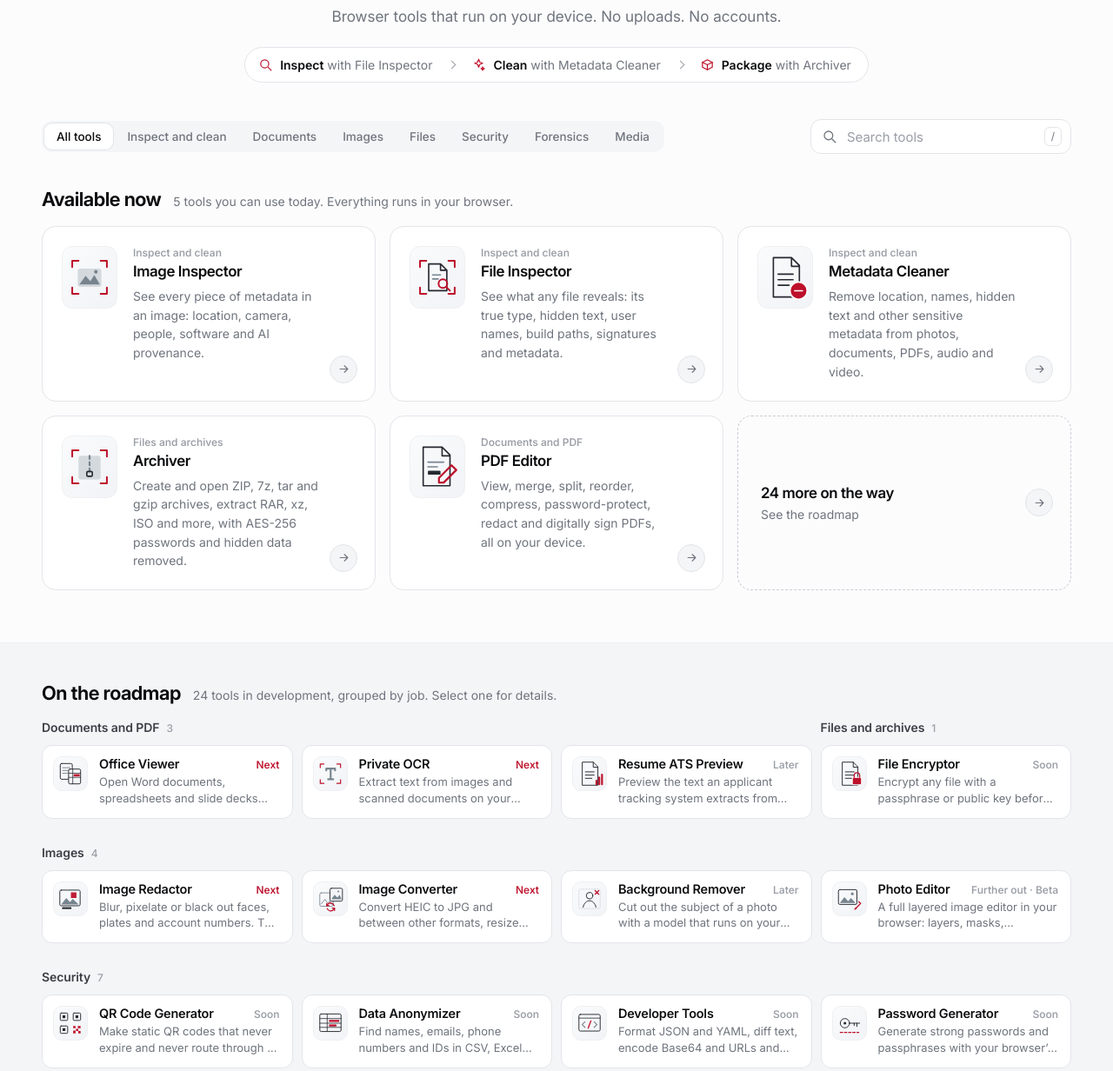
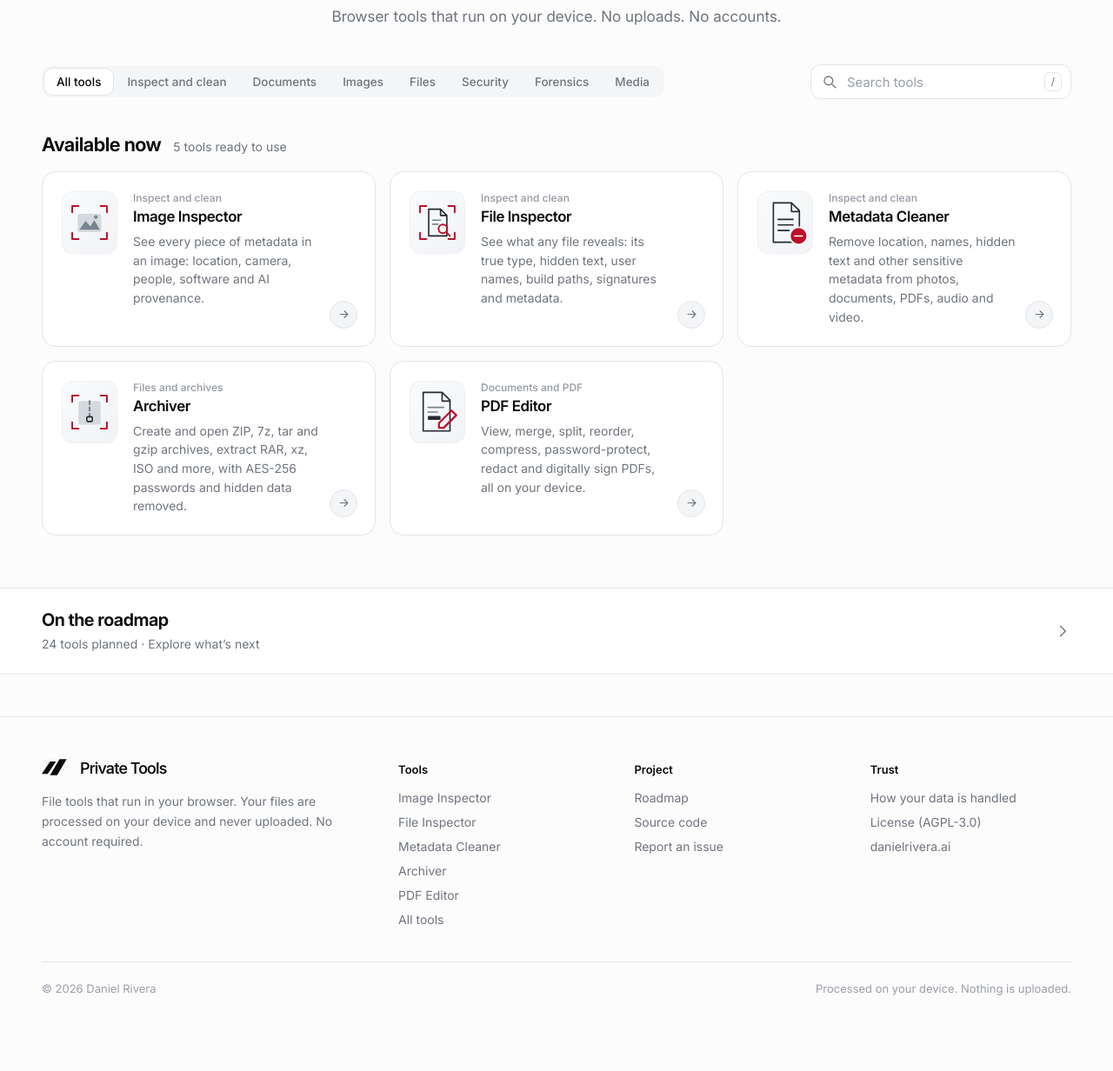
Before and after one commit to rivera-daniel/private-tools, a website: page site/tools/index.html in a window 1280 px wide. Shown: the part 167-1399 px from the top of the page at 87% size. After the commit the page ends 1342 px from the top, so only its background shows below. Drawn offline with Linux system fonts and the light colour scheme.

Commit message:
Simplify the catalog and collapse the growing roadmap

```diff
--- a/site/tools/assets/app.js
+++ b/site/tools/assets/app.js
@@ -88,7 +88,6 @@ const groupName = Object.fromEntries(GROUPS.map((g) => [g.id, g.name]));
 const byStage = (a, b) => STAGE_ORDER.indexOf(a.stage) - STAGE_ORDER.indexOf(b.stage);
 const available = TOOLS.filter((t) => !t.stage);
 const planned = TOOLS.filter((t) => t.stage).sort(byStage);
-const plannedTools = planned.filter((t) => !t.update);
 const usedGroups = GROUPS.filter((g) => TOOLS.some((t) => t.group === g.id));
 let group = 'all';
 
@@ -168,19 +167,18 @@ for (const chip of chips) {
   button.setAttribute('aria-pressed', String(chip.id === group));
   button.addEventListener('click', () => setGroup(chip.id));
   $('groups').append(button);
+  const option = node('option', '', chip.label);
+  option.value = chip.id;
+  $('group-select').append(option);
 }
 
 const cards = available.map(card);
-const more = node('a', 'cat-more');
-more.href = '#roadmap';
-more.append(node('span', 'cat-more-count', `${plannedTools.length} more on the way`), node('span', 'cat-more-link', 'See the roadmap'), arrow());
-$('cards').append(...cards, more);
+$('cards').append(...cards);
 
 const roadmapGroups = usedGroups.filter((g) => planned.some((t) => t.group === g.id)).map((g) => {
   const items = planned.filter((t) => t.group === g.id);
   const section = node('section', 'cat-group');
   section.dataset.group = g.id;
-  section.dataset.size = String(Math.min(items.length, 4));
   section.setAttribute('aria-labelledby', `group-${g.id}`);
   const heading = node('h3', '', g.name);
   heading.id = `group-${g.id}`;
@@ -213,7 +211,6 @@ function render() {
   } else {
     let live = 0;
     for (const el of cards) { el.hidden = !inGroup(el); if (!el.hidden) live++; }
-    more.hidden = group !== 'all';
     let soon = 0;
     for (const section of roadmapGroups) {
       section.hidden = !inGroup(section);
@@ -221,8 +218,8 @@ function render() {
     }
     $('available').hidden = live === 0;
     $('roadmap').hidden = !roadmapGroups.some((s) => !s.hidden);
-    $('available-note').textContent = `${plural(live, 'tool')} you can use today. Everything runs in your browser.`;
-    $('roadmap-note').textContent = group === 'all' ? `${plural(soon, 'tool')} in development, grouped by job. Select one for details.` : `${plural(soon, 'tool')} in development. Select one for details.`;
+    $('available-note').textContent = `${plural(live, 'tool')} ready to use`;
+    $('roadmap-note').textContent = `${plural(soon, 'tool')} planned · Explore what’s next`;
     if (group !== 'all') status = `${groupName[group]}: ${live} available, ${soon} planned`;
   }
   if (query) { $('available').hidden = true; $('roadmap').hidden = true; }
@@ -239,12 +236,15 @@ function toListTop() {
 
 function setGroup(id) {
   group = id;
+  $('group-select').value = id;
   for (const button of $('groups').children) button.setAttribute('aria-pressed', String(button.dataset.group === id));
   if (search.value) search.value = '';
+  if (group !== 'all') $('roadmap').open = true;
   render();
   toListTop();
 }
 
+$('group-select').addEventListener('change', (event) => setGroup(event.target.value));
 search.addEventListener('input', () => { render(); toListTop(); });
 $('clear').addEventListener('click', () => { search.value = ''; render(); search.focus(); });
 search.addEventListener('keydown', (event) => {
@@ -256,10 +256,17 @@ document.addEventListener('keydown', (event) => {
 });
 // Roadmap links show the whole roadmap, whatever was filtered before.
 document.addEventListener('click', (event) => {
-  if (event.target.closest('a[href="#roadmap"]') && (group !== 'all' || search.value)) setGroup('all');
+  if (event.target.closest('a[href="#roadmap"]')) {
+    if (group !== 'all' || search.value) setGroup('all');
+    $('roadmap').open = true;
+  }
 });
 new IntersectionObserver(([entry]) => {
   bar.classList.toggle('stuck', !entry.isIntersecting && entry.boundingClientRect.top < 0);
 }).observe(sentinel);
 
 render();
+
+// Direct roadmap links reveal the disclosure before the browser scrolls to it.
+if (location.hash === '#roadmap') $('roadmap').open = true;
+window.addEventListener('hashchange', () => { if (location.hash === '#roadmap') $('roadmap').open = true; });
--- a/site/tools/assets/site.css
+++ b/site/tools/assets/site.css
@@ -61,21 +61,14 @@ html:has(.cat-bar){scroll-padding-top:92px}
 .cat-intro h1{font-size:clamp(34px,3.7vw,52px);line-height:1.08;letter-spacing:-.045em;font-weight:720;margin:0}
 .cat-intro h1 span{color:var(--red-text)}
 .cat-intro>p{font-size:clamp(16px,1.35vw,19px);line-height:1.5;color:var(--muted);margin:12px 0 0}
-.cat-flow{list-style:none;display:inline-flex;align-items:center;margin:22px 0 0;padding:4px;border:1px solid var(--line);border-radius:999px;background:var(--surface)}
-.cat-flow li{display:flex;align-items:center}
-.cat-flow li+li::before{content:'';width:6px;height:6px;border-top:1.5px solid var(--faint);border-right:1.5px solid var(--faint);transform:rotate(45deg);margin:0 8px 0 4px}
-.cat-flow a{display:flex;align-items:center;gap:8px;white-space:nowrap;padding:7px 15px 7px 11px;border-radius:999px;font-size:14px;color:var(--muted);transition:background .2s,color .2s}
-.cat-flow a:hover{background:var(--surface-2);color:var(--text)}
-.cat-flow svg{width:17px;height:17px;flex:none;color:var(--red-text)}
-.cat-flow strong{font-weight:600;color:var(--text)}
 
-.cat-body{min-height:100vh}
 .cat-sentinel{height:0}
 .cat-bar{position:sticky;top:0;z-index:10;background:color-mix(in srgb,var(--bg) 84%,transparent);-webkit-backdrop-filter:saturate(1.8) blur(18px);backdrop-filter:saturate(1.8) blur(18px);border-bottom:1px solid transparent;transition:border-color .2s}
 .cat-bar.stuck{border-bottom-color:var(--line)}
 .cat-bar-inner{display:flex;align-items:center;gap:16px;padding:12px 0}
 .cat-groups{display:flex;gap:2px;flex:0 1 auto;min-width:0;min-height:36px;overflow-x:auto;scrollbar-width:none;padding:3px;border-radius:12px;background:var(--surface-2)}
 .cat-groups::-webkit-scrollbar{display:none}
+.cat-group-select{display:none;border:1px solid var(--line);border-radius:12px;background:var(--surface-2);color:var(--text-2);padding:0 12px;font:inherit;font-size:14px;height:40px;width:100%}
 .cat-groups button{flex:none;border:0;background:none;color:var(--muted);border-radius:9px;padding:7px 14px;font-size:13.5px;font-weight:500;white-space:nowrap;transition:color .2s,background .2s,box-shadow .2s}
 .cat-groups button:hover{color:var(--text)}
 .cat-groups button:focus-visible{outline-offset:-2px}
@@ -107,47 +100,43 @@ html:has(.cat-bar){scroll-padding-top:92px}
 .cat-card-copy{display:block;font-size:14px;line-height:1.55;color:var(--muted);margin-right:40px}
 .cat-arrow{position:absolute;right:20px;bottom:20px;width:32px;height:32px;border:1px solid var(--line);border-radius:50%;display:grid;place-items:center;color:var(--muted);background:var(--surface-2);transition:color .2s,border-color .2s}
 .cat-arrow svg{width:15px;height:15px}
-.cat-card:hover .cat-arrow,.cat-more:hover .cat-arrow{color:var(--red-text);border-color:var(--red-line)}
-.cat-more{position:relative;display:flex;flex-direction:column;justify-content:center;gap:6px;padding:22px 72px 22px 26px;border:1px dashed var(--line-strong);border-radius:16px;transition:border-color .2s,background .2s}
-.cat-more:hover{background:var(--surface)}
-.cat-more .cat-arrow{top:50%;bottom:auto;margin-top:-16px}
-.cat-more-count{font-size:17px;font-weight:600;letter-spacing:-.4px}
-.cat-more-link{font-size:14px;color:var(--muted)}
+.cat-card:hover .cat-arrow{color:var(--red-text);border-color:var(--red-line)}
 
-.cat-roadmap{background:var(--surface-2);border-top:1px solid var(--line-soft);padding:44px 0 64px}
-/* Groups share a four-column grid. Small groups take only the columns they need and pack side by side. */
-#roadmap-groups{display:grid;grid-template-columns:repeat(4,minmax(0,1fr));grid-auto-flow:row dense;gap:30px 10px}
-.cat-group[data-size="2"]{grid-column:span 2}.cat-group[data-size="3"]{grid-column:span 3}.cat-group[data-size="4"]{grid-column:1/-1}
-.cat-group h3{display:flex;align-items:baseline;gap:8px;font-size:14px;font-weight:600;letter-spacing:-.1px;color:var(--text-2);margin:0 0 12px}
+.cat-roadmap{border-top:1px solid var(--line);border-bottom:1px solid var(--line);margin-bottom:48px;background:var(--surface)}
+.cat-roadmap-toggle{display:flex;align-items:center;justify-content:space-between;gap:24px;padding:24px 0;list-style:none;cursor:pointer}
+.cat-roadmap-toggle::-webkit-details-marker{display:none}
+.cat-roadmap-toggle:focus-visible{outline-offset:6px}
+.cat-roadmap-heading{display:grid;gap:5px}
+.cat-roadmap-title{font-size:20px;font-weight:650;letter-spacing:-.5px}
+#roadmap-note{font-size:14px;line-height:1.5;color:var(--muted)}
+.cat-roadmap-chevron{flex:none;width:20px;height:20px;color:var(--muted);transition:transform .2s}
+.cat-roadmap[open] .cat-roadmap-chevron{transform:rotate(90deg)}
+#roadmap-groups{display:grid;grid-template-columns:repeat(2,minmax(0,1fr));gap:28px 40px;padding:4px 0 32px}
+.cat-group h3{display:flex;align-items:baseline;gap:8px;font-size:14px;font-weight:600;letter-spacing:-.1px;color:var(--text-2);margin:0 0 8px}
 .cat-count{font-size:12px;font-weight:500;color:var(--faint)}
-.cat-rows{display:grid;grid-template-columns:repeat(var(--cols,1),minmax(0,1fr));gap:10px}
-.cat-group[data-size="2"] .cat-rows{--cols:2}.cat-group[data-size="3"] .cat-rows{--cols:3}.cat-group[data-size="4"] .cat-rows{--cols:4}
-.cat-row{display:grid;grid-template-columns:40px minmax(0,1fr);align-items:start;gap:13px;width:100%;height:100%;padding:12px 14px 13px 12px;border:1px solid var(--line);border-radius:12px;background:var(--surface);text-align:left;transition:border-color .2s,box-shadow .2s}
-.cat-row:hover{border-color:var(--line-strong);box-shadow:var(--shadow)}
+.cat-rows{display:grid;grid-template-columns:1fr;gap:0}
+.cat-row{display:grid;grid-template-columns:40px minmax(0,1fr);align-items:start;gap:13px;width:100%;height:100%;padding:12px 8px;border:0;border-bottom:1px solid var(--line-soft);border-radius:0;background:transparent;text-align:left;transition:border-color .2s,box-shadow .2s}
+.cat-row:hover{background:var(--surface-2)}
 .cat-row-icon{width:40px;height:40px;border-radius:10px;border:1px solid var(--line-soft);background:var(--icon-bg);display:grid;place-items:center}
 .cat-row-icon svg{width:34px;height:34px}
 .cat-row-body{display:grid;gap:3px;min-width:0}
 .cat-row-top{display:flex;align-items:baseline;gap:10px;min-width:0}
-.cat-row-title{flex:1;min-width:0;font-size:14.5px;font-weight:580;letter-spacing:-.2px;white-space:nowrap;overflow:hidden;text-overflow:ellipsis}
-.cat-row-copy{font-size:13px;line-height:1.45;color:var(--muted);display:-webkit-box;-webkit-box-orient:vertical;-webkit-line-clamp:2;line-clamp:2;overflow:hidden}
+.cat-row-title{flex:1;min-width:0;font-size:14.5px;font-weight:580;letter-spacing:-.2px;line-height:1.4}
+.cat-row-copy{font-size:13px;line-height:1.45;color:var(--muted);display:block}
 .cat-tag{font-size:12px;font-weight:550;color:var(--faint);white-space:nowrap}
 .cat-tag.next,.cat-tag.live{color:var(--red-text)}
-#results .cat-rows{grid-template-columns:repeat(auto-fill,minmax(360px,1fr))}
+#results .cat-rows{grid-template-columns:repeat(2,minmax(0,1fr));gap:0 32px}
 
 @media (max-width:1100px){
   .cat-grid{grid-template-columns:repeat(2,1fr)}
   .cat-search{flex-basis:220px}
   .cat-groups button{padding:7px 11px}
-  #roadmap-groups{grid-template-columns:repeat(2,minmax(0,1fr))}
-  .cat-group[data-size="3"],.cat-group[data-size="4"]{grid-column:1/-1}
-  .cat-group[data-size="3"] .cat-rows,.cat-group[data-size="4"] .cat-rows{--cols:2}
 }
-@media (max-width:900px){.cat-flow-tool{position:absolute;width:1px;height:1px;overflow:hidden;clip:rect(0 0 0 0);white-space:nowrap}}
 @media (max-width:650px){
   html:has(.cat-bar){scroll-padding-top:120px}
   .cat-intro{padding:20px 0 22px}.cat-intro h1{font-size:32px}.cat-intro>p{font-size:16px;margin-top:10px}
-  .cat-flow{margin-top:18px}.cat-flow a{padding:7px 12px 7px 10px}.cat-flow li+li::before{margin:0 5px 0 2px}
   .cat-bar-inner{flex-direction:column;align-items:stretch;gap:8px;padding:10px 0}
+  .cat-groups{display:none}.cat-group-select{display:block}
   .cat-search{order:-1;flex:none;height:42px;margin:0}.cat-search input{font-size:16px}.cat-search kbd{display:none}
   .cat-section{padding:20px 0 44px}
   .cat-head{flex-direction:column;gap:4px;margin-bottom:14px}.cat-head h2{font-size:20px}
@@ -156,11 +145,10 @@ html:has(.cat-bar){scroll-padding-top:92px}
   .cat-icon{width:52px;height:58px}.cat-icon svg{width:46px;height:46px}
   .cat-card h3{font-size:16px;margin:2px 0 6px}.cat-card-copy{margin-right:0;font-size:13.5px}
   .cat-card .cat-arrow{display:none}
-  .cat-more{padding:16px 64px 16px 18px}
-  .cat-roadmap{padding:32px 0 44px}
+  .cat-roadmap{margin-bottom:32px}
+  .cat-roadmap-toggle{padding:20px 0}
   #roadmap-groups{grid-template-columns:1fr;gap:24px}
-  .cat-group[data-size]{grid-column:auto}
-  .cat-rows,#results .cat-rows{grid-template-columns:1fr;gap:8px}
+  .cat-rows,#results .cat-rows{grid-template-columns:1fr;gap:0}
 }
 
 /* Tool artwork colors */
--- a/site/tools/index.html
+++ b/site/tools/index.html
@@ -26,11 +26,6 @@
   <section class="cat-intro wrap" aria-labelledby="catalog-title">
     <h1 id="catalog-title">Your files. Your device. <span>Your tools.</span></h1>
     <p>Browser tools that run on your device. No uploads. No accounts.</p>
-    <ol class="cat-flow" aria-label="How it works">
-      <li><a href="/tools/file-inspector/"><svg viewBox="0 0 24 24" fill="none" stroke="currentColor" stroke-width="1.7" stroke-linecap="round" stroke-linejoin="round" aria-hidden="true"><circle cx="10.5" cy="10.5" r="6.5"/><path d="m16 16 5 5"/></svg><span><strong>Inspect</strong><span class="cat-flow-tool"> with File Inspector</span></span></a></li>
-      <li><a href="/tools/metadata-cleaner/"><svg viewBox="0 0 24 24" fill="none" stroke="currentColor" stroke-width="1.7" stroke-linecap="round" stroke-linejoin="round" aria-hidden="true"><path d="M12 3l1.8 4.7L18.5 9.5l-4.7 1.8L12 16l-1.8-4.7L5.5 9.5l4.7-1.8z"/><path d="M18.5 15.5l.8 2 2 .8-2 .8-.8 2-.8-2-2-.8 2-.8z"/></svg><span><strong>Clean</strong><span class="cat-flow-tool"> with Metadata Cleaner</span></span></a></li>
-      <li><a href="/tools/archiver/"><svg viewBox="0 0 24 24" fill="none" stroke="currentColor" stroke-width="1.7" stroke-linecap="round" stroke-linejoin="round" aria-hidden="true"><path d="M4 8l8-4 8 4v8l-8 4-8-4z"/><path d="M4 8l8 4 8-4M12 12v8"/></svg><span><strong>Package</strong><span class="cat-flow-tool"> with Archiver</span></span></a></li>
-    </ol>
   </section>
 
   <div class="cat-body">
@@ -38,10 +33,11 @@
     <div class="cat-bar" id="bar">
       <div class="cat-bar-inner wrap">
         <div class="cat-groups" id="groups" role="group" aria-label="Show tools by job"></div>
+        <select class="cat-group-select" id="group-select" aria-label="Show tools by job"></select>
         <label class="cat-search">
           <svg viewBox="0 0 24 24" fill="none" stroke="currentColor" stroke-width="1.7" stroke-linecap="round" aria-hidden="true"><circle cx="10.5" cy="10.5" r="6.5"/><path d="m16 16 5 5"/></svg>
           <span class="visually-hidden">Search all tools, including planned ones</span>
-          <input type="search" id="search" placeholder="Search tools" autocomplete="off" aria-controls="results">
+          <input type="search" id="search" placeholder="Search tools" autocomplete="off" aria-controls="available roadmap results">
           <button type="button" class="cat-clear" id="clear" aria-label="Clear search" hidden><svg viewBox="0 0 24 24" fill="none" stroke="currentColor" stroke-width="2" stroke-linecap="round" aria-hidden="true"><path d="M7 7l10 10M17 7 7 17"/></svg></button>
           <kbd>/</kbd>
         </label>
@@ -57,15 +53,16 @@
       <div class="cat-grid" id="cards"></div>
     </section>
 
-    <section class="cat-roadmap" id="roadmap" aria-labelledby="roadmap-title" hidden>
-      <div class="wrap">
-        <div class="cat-head">
-          <h2 id="roadmap-title">On the roadmap</h2>
-          <p id="roadmap-note"></p>
-        </div>
-        <div id="roadmap-groups"></div>
-      </div>
-    </section>
+    <details class="cat-roadmap" id="roadmap" hidden>
+      <summary class="cat-roadmap-toggle wrap">
+        <span class="cat-roadmap-heading">
+          <span class="cat-roadmap-title" id="roadmap-title" role="heading" aria-level="2">On the roadmap</span>
+          <span id="roadmap-note"></span>
+        </span>
+        <svg class="cat-roadmap-chevron" viewBox="0 0 24 24" fill="none" stroke="currentColor" stroke-width="1.7" stroke-linecap="round" stroke-linejoin="round" aria-hidden="true"><path d="m9 5 7 7-7 7"/></svg>
+      </summary>
+      <div class="wrap" id="roadmap-groups"></div>
+    </details>
 
     <section class="cat-section wrap" id="results" aria-labelledby="results-title" hidden>
       <div class="cat-head">
```
